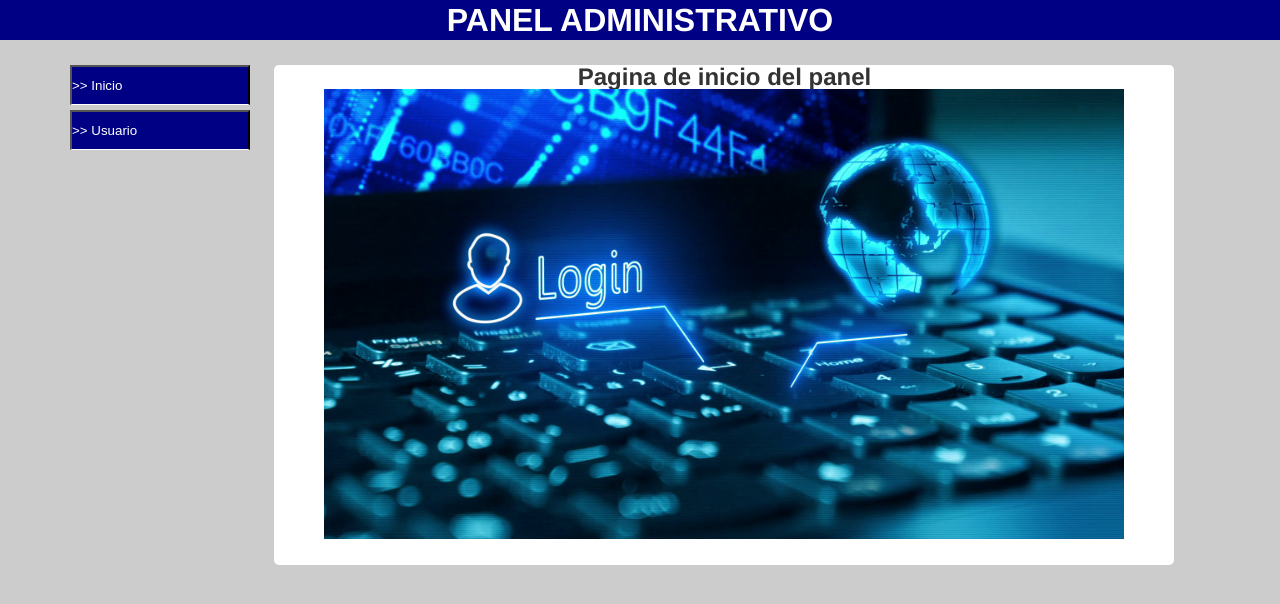
After one commit to NGabrielHrz/EscuelaCursos, a PHP site: page /loging/PanelAdmin.html in a window 1280 px wide. The commit adds this page. Shown: the top 604 px of the page. Run offline with PHP 8.4, Linux system fonts and the light colour scheme.

Commit message:
tercer commit

```diff
--- /dev/null
+++ b/loging/PanelAdmin.html
@@ -0,0 +1,30 @@
+<!DOCTYPE html>
+<html lang="es">
+<head>
+  <meta charset="UTF-8">
+  <meta http-equiv="X-UA-Compatible" content="IE=edge">
+  <meta name="viewport" content="width=device-width, initial-scale=1.0">
+  <title>Document</title>
+  <meta name="description" content="">
+  <link rel="stylesheet" href="../style.css">
+</head>
+<body>
+  <header>
+    <div class="head">
+      <h1>PANEL ADMINISTRATIVO</h1>
+    </div>
+  </header>
+  <nav class="optMenu">
+    <button class="btn">>> Inicio</button>
+    <button class="btn">>> Usuario</button>
+  </nav>
+  <article class="indexpage">
+    <div>
+      <h2>Pagina de inicio del panel</h2>
+      <div>
+        <img src="img/KycE8k.png" alt="" class="img">
+      </div>
+    </div>
+  </article>
+</body>
+</html>
--- a/style.css
+++ b/style.css
@@ -9,12 +9,49 @@ body{
   font-size: 16px;
   line-height: 24px;
   color: #333;
-  text-align: center;
   background-color: #cccccc;
 }
 .head {
+  text-align: center;
   height: 40px;
   background-color: #000085;
   color: white;
   padding-top: 8px;
 }
+.form {
+  margin: auto;
+  display: inline-block;
+  vertical-align: top; text-align: center;
+  border: 1px red solids;
+}
+.optMenu {
+  display: inline-block;
+  vertical-align: top;
+  margin-top: 25px;
+  margin-left: 70px;
+  margin-right: 20px;
+}
+.btn {
+  background-color: #000085;
+  color: white;
+  border-bottom: 1px white solid;
+  display: block;
+  text-align: justify;
+  width: 180px;
+  height: 40px;
+  cursor: pointer;
+  margin-bottom: 5px;
+}
+.indexpage {
+  text-align: center;
+  width: 900px;
+  height: 500px;
+  margin-top: 25px;
+  display: inline-block;
+  vertical-align: top;
+  background-color: white;
+  border-radius: 5px;
+}
+.img {
+  width: 800px;
+}
```
Also changed, not shown: loging/index.html (added, +28 -0 lines), index.html (renamed from index.php), loging/AddUser.html (added), loging/img/KycE8k.png (added).
